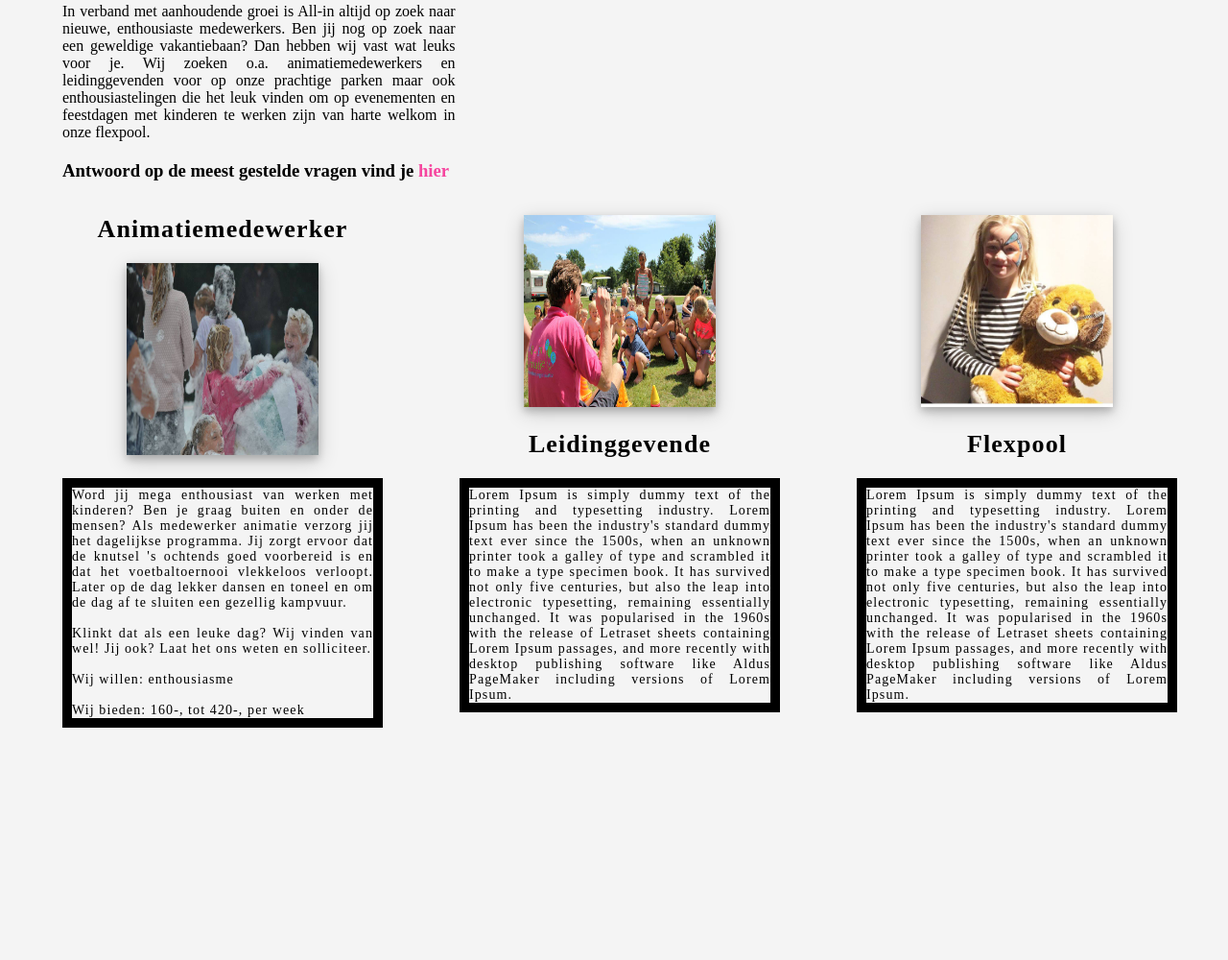
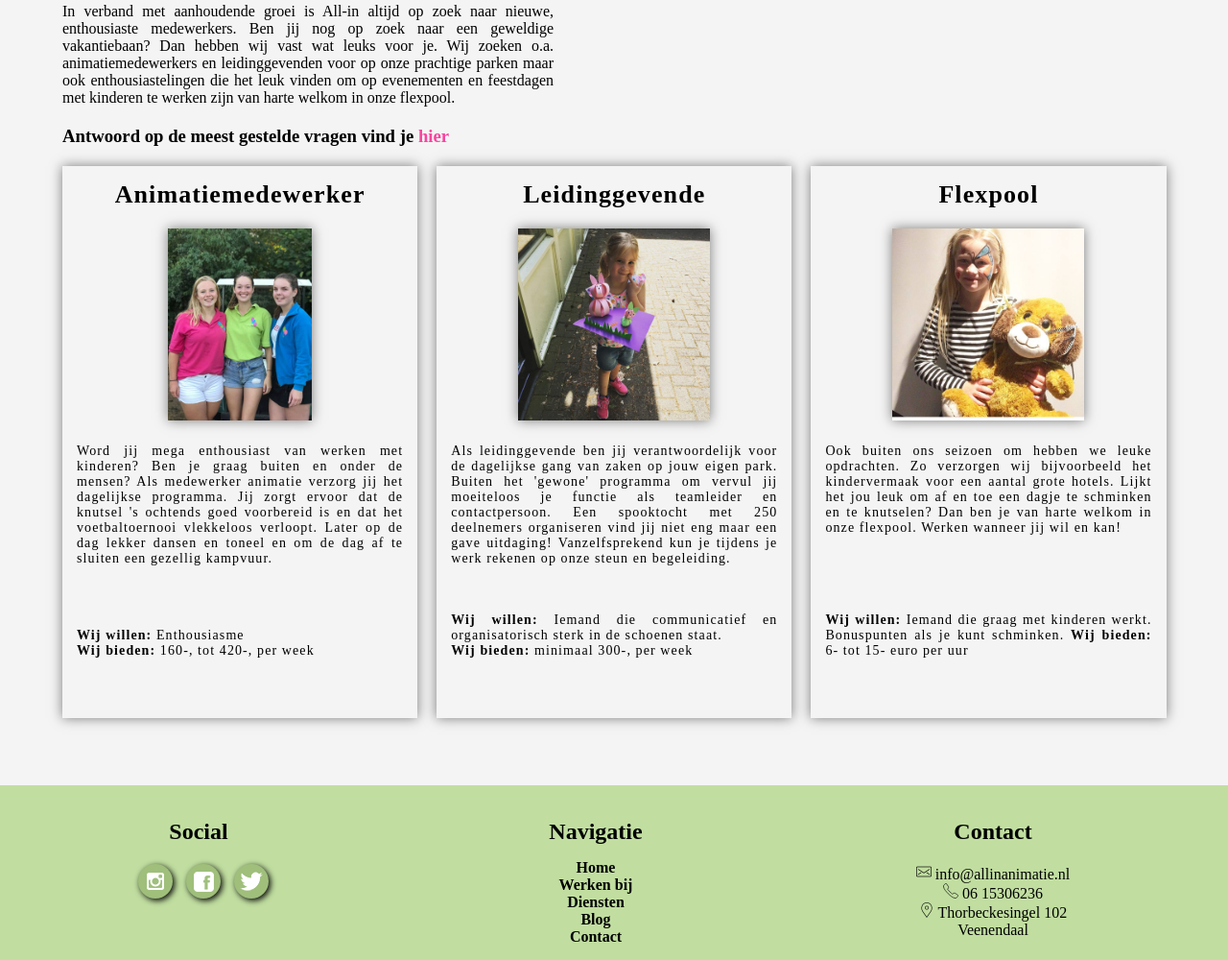
Before and after one commit to VincentBurggraaf/Vincentburggraaf.github.io, a plain HTML site: page vacatures.html in a window 1280 px wide. Shown: the part 172-1172 px from the top of the page at 96% size. Before the commit the page ends 945 px from the top, so only its background shows below. Drawn offline with Linux system fonts and the light colour scheme; a web font is replaced by a local one.

Commit message:
Add files via upload

```diff
--- a/css/vacatures.css
+++ b/css/vacatures.css
@@ -3,6 +3,7 @@
   margin:0;
   padding:0;
 }
+
 
 body{
   background-color:#f4f4f4;
@@ -80,30 +81,21 @@ header .last{
 
 }
 
-
-#boxes .box img{
-  width:200px;
-  height:200px;
-  box-shadow: 0 4px 8px 0 rgba(0, 0, 0, 0.2), 0 6px 20px 0 rgba(0, 0, 0, 0.19);
-  margin-bottom:20px;
-  margin-left:50px;
-}
-
-
 #boxes h3{
   margin-bottom:20px;
   font-family: 'Gabriela';
   font-size:26px;
-  margin-left:50px;
+
+  text-align:center;
 }
 
 #boxes p{
   text-align:justify;
-  margin-left:50px;
-  border: 10px solid;
+
+
 }
 .sollicitatie p{
-  width:40%;
+  width:50%;
 }
 
 .sollicitatie h1{
@@ -120,13 +112,23 @@ h3 a{
   text-decoration: none;
 }
 
-
-
 #boxes .box{
   float:left;
-  width: 30%;
+  width: 28%;
   padding:15px;
   text-align:center;
+  box-shadow: 0 0 12px 0 rgba(0,0,0,.5);
+  margin-right:20px;
+  height:545px;
+  margin-bottom:5em;
+}
+
+#boxes .box img{
+  height:200px;
+  width:auto;
+  text-align:center;
+  box-shadow: 0 0 12px 0 rgba(0,0,0,.5);
+  margin-bottom:20px;
 }
 
 #boxes{
@@ -134,4 +136,90 @@ h3 a{
   font-family: 'Gabriela';
   letter-spacing: 1.1px;
   font-size: 14px;
+  margin-left:65px;
+
 }
+
+#wijwillen{
+  font-weight:bold;
+}
+
+/* Footer */
+
+footer {
+  background-color:#c1dea0;
+  clear:both;
+  width:100%;
+  overflow:hidden;
+}
+
+#voet .box {
+  width:30%;
+  float:left;
+  text-align:center;
+  padding:15px;
+}
+
+#voet a{
+  text-decoration:none;
+}
+
+#voet li{
+  list-style-type:none;
+}
+
+#voet {
+  font-family: 'Gabriela';
+}
+
+#voet h3 {
+  margin-top:20px;
+  font-size:24px;
+  margin-bottom:20px;
+}
+
+#social img {
+  background: #9fbf7b;
+  border-radius: 25px;
+  padding: 2px;
+  box-shadow: 2px 2px 6px black;
+
+  -moz-transition: all .2s ease-in;
+  -o-transition: all .2s ease-in;
+  -webkit-transition: all .2s ease-in;
+  transition: all .2s ease-in;
+  margin-left:10px;
+}
+
+#social img:hover {
+  background: #f6469f;
+  border-radius: 25px;
+  padding: 2px;
+  cursor:pointer;
+}
+#navigatie li{
+}
+
+#navigatie a{
+text-decoration: none;
+color:black;
+font-weight:bold;
+margin-bottom:10px;
+}
+
+#navigatie a:hover{
+  color: #f6469f;
+  cursor:pointer;
+}
+
+#navigatie h3 {
+  margin-bottom:15px;
+  text-align:center;
+}
+#contact{
+  text-align:center;
+}
+
+#contact img {
+  justify-content: left;
+}
--- a/vacatures.html
+++ b/vacatures.html
@@ -48,17 +48,17 @@
           </div>
 
           <div id="boxes">
-            <div class="container">
+            <div class="wrapper">
               <div class="box">
 
 
                 <h3>Animatiemedewerker</h3>
-                <img src="./img/schuimfeest.jpg">
-                <p>Word jij mega enthousiast van werken met kinderen? Ben je graag buiten en onder de mensen? Als medewerker animatie verzorg jij het dagelijkse programma. Jij zorgt ervoor dat de knutsel 's ochtends goed voorbereid is en dat het voetbaltoernooi vlekkeloos verloopt. Later op de dag lekker dansen en toneel en om de dag af te sluiten een gezellig kampvuur. <br><br>
-                Klinkt dat als een leuke dag? Wij vinden van wel! Jij ook? Laat het ons weten en solliciteer.
-                <br><br> Wij willen: enthousiasme
+                <img src="./img/vacature1.jpg">
+                <p>Word jij mega enthousiast van werken met kinderen? Ben je graag buiten en onder de mensen? Als medewerker animatie verzorg jij het dagelijkse programma. Jij zorgt ervoor dat de knutsel 's ochtends goed voorbereid is en dat het voetbaltoernooi vlekkeloos verloopt. Later op de dag lekker dansen en toneel en om de dag af te sluiten een gezellig kampvuur. <br>
 
-                <br><br> Wij bieden: 160-, tot 420-, per week
+               <br><br><br><br><span id="wijwillen">Wij willen:</span> Enthousiasme
+
+              <br> <span id="wijwillen">Wij bieden:</span> 160-, tot 420-, per week
 
 
 
@@ -66,16 +66,65 @@
                   </div>
                   <div class="box">
 
-                    <img src="./img/fotovincent.jpg">
+
                     <h3>Leidinggevende</h3>
+                    <img src="./img/fotolijst3.jpg">
+                    <p>Als leidinggevende ben jij verantwoordelijk voor de dagelijkse gang van zaken op jouw eigen park. Buiten het 'gewone' programma om vervul jij moeiteloos je functie als teamleider en contactpersoon.
+                       Een spooktocht met 250 deelnemers organiseren vind jij niet eng maar een gave uitdaging! Vanzelfsprekend kun je tijdens je werk rekenen op onze steun en begeleiding.
+                      <br><br> <br><br><span id="wijwillen"> Wij willen:</span> Iemand die communicatief en organisatorisch sterk in de schoenen staat.
 
-                    <p>Lorem Ipsum is simply dummy text of the printing and typesetting industry. Lorem Ipsum has been the industry's standard dummy text ever since the 1500s, when an unknown printer took a galley of type and scrambled it to make a type specimen book. It has survived not only five centuries, but also the leap into electronic typesetting, remaining essentially unchanged. It was popularised in the 1960s with the release of Letraset sheets containing Lorem Ipsum passages, and more recently with desktop publishing software like Aldus PageMaker including versions of Lorem Ipsum. </p>
+                       <br><span id="wijwillen"> Wij bieden:</span>  minimaal 300-, per week
+
+                     </p>
                   </div>
                   <div class="box">
 
-                    <img src="./img/fotoschmink2.jpg">
+
                       <h3>Flexpool</h3>
-                    <p>Lorem Ipsum is simply dummy text of the printing and typesetting industry. Lorem Ipsum has been the industry's standard dummy text ever since the 1500s, when an unknown printer took a galley of type and scrambled it to make a type specimen book. It has survived not only five centuries, but also the leap into electronic typesetting, remaining essentially unchanged. It was popularised in the 1960s with the release of Letraset sheets containing Lorem Ipsum passages, and more recently with desktop publishing software like Aldus PageMaker including versions of Lorem Ipsum. </p>
+                      <img src="./img/fotoschmink2.jpg">
+                    <p>Ook buiten ons seizoen om hebben we leuke opdrachten. Zo verzorgen wij bijvoorbeeld het kindervermaak voor een aantal grote hotels. Lijkt het jou leuk om af en toe een dagje te schminken en te knutselen? Dan ben je van harte welkom in onze flexpool. Werken wanneer jij wil en kan!
+                      <br><br> <br><br><br><br><span id="wijwillen">Wij willen:</span> Iemand die graag met kinderen werkt. Bonuspunten als je kunt schminken.
+
+                       <span id="wijwillen"> Wij bieden:</span> 6- tot 15- euro per uur
+                     </p>
                   </div>
                 </div>
               </div>
+
+              <footer>
+                      <section id="voet">
+                      <div class="container">
+                        <div class="box" id="social">
+                          <h3>Social</h3>
+                          <a><img src=./img/instagram.png></a>
+                          <a><img src=./img/facebook.png></a>
+                          <a><img src=./img/twitter.png></a>
+                        </div>
+
+                        <div class="box" id="navigatie">
+                          <h3>Navigatie</h3>
+                          <ul>
+                            <li class="current"><a href="index.html">Home</a></li>
+                            <li><a href="werkenbijons.html">Werken bij</a></li>
+                            <li><a href="werkenmetons.html">Diensten</a></li>
+                            <li><a href="programmas.html">Blog</a></li>
+                            <li><a href="contact.php">Contact</a></li>
+                          </ul>
+                        </div>
+
+                        <div class="box" id="contact">
+                          <h3>Contact</h3>
+                          <ul>
+                          <li><a><img src="./img/email.png" /> info@allinanimatie.nl</a></li>
+                          <li><a><img src="./img/phone.png" /> 06 15306236</a></li>
+                          <li><a><img src="./img/place.png" /> Thorbeckesingel 102 <br> Veenendaal</a></li>
+                        </ul>
+                        </div>
+
+                      </div>
+                    </section>
+                    <script src="./js/showcase.js"> </script>
+              </footer>
+
+                </body>
+                </html>
```
Also changed, not shown: css/header.css (+11 -8 lines), css/werkenbij.css (+39 -4 lines), werkenbij.html (+11 -6 lines).
